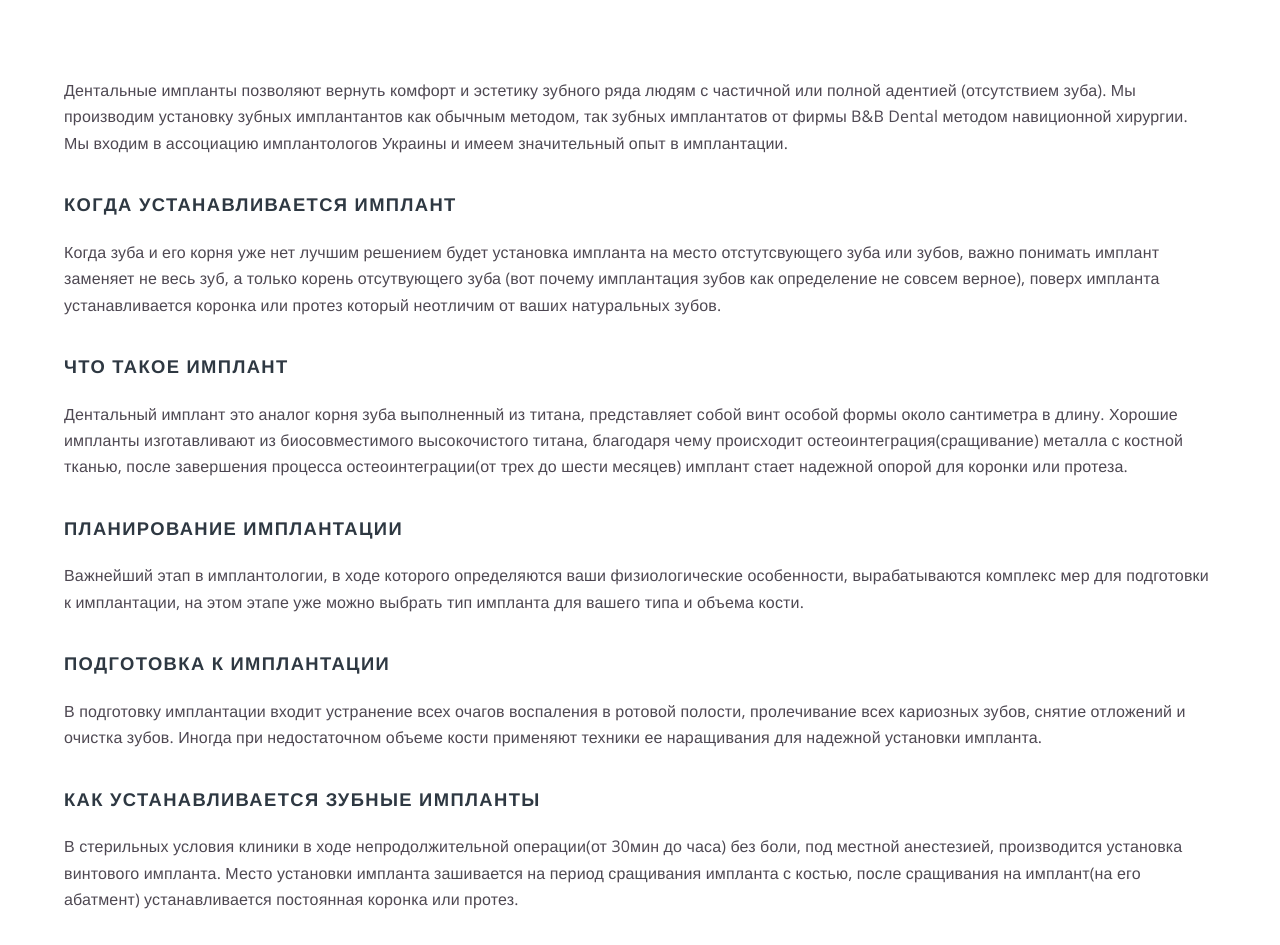
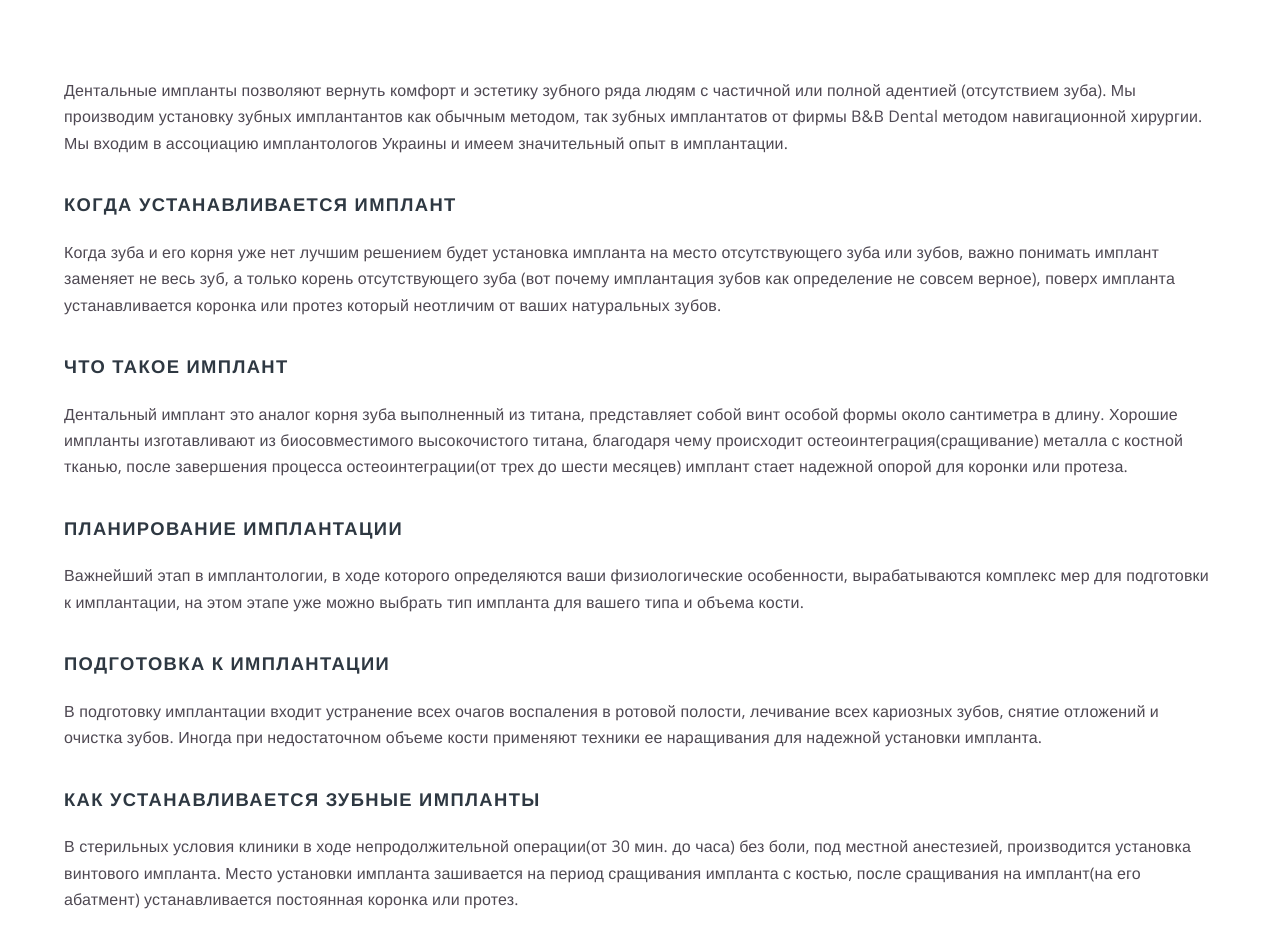
Before and after one commit to laserstom/laserstom.github.io, a Jekyll site: the page built from implant-i-implantacija-zubov.md, in a window 1280 px wide and 1400 px high. Shown: the part 354-1299 px from the top of the window. Built offline with Jekyll 4.4.1, drawn with Linux system fonts in a browser that asks for light colours.

Commit message:
orzo fix

```diff
--- a/implant-i-implantacija-zubov.md
+++ b/implant-i-implantacija-zubov.md
@@ -3,10 +3,10 @@ layout: page
 title: Имплант и имплантация зубов
 ---
 Дентальные импланты позволяют вернуть комфорт и эстетику зубного ряда людям с частичной или полной адентией (отсутствием зуба).
-Мы производим установку зубных имплантантов как обычным методом, так зубных имплантатов от фирмы B&B Dental методом навиционной хирургии. Мы входим в ассоциацию имплантологов Украины и имеем значительный опыт в имплантации.
+Мы производим установку зубных имплантантов как обычным методом, так зубных имплантатов от фирмы B&B Dental методом навигационной хирургии. Мы входим в ассоциацию имплантологов Украины и имеем значительный опыт в имплантации.
 
 ### Когда устанавливается имплант
-Когда зуба и его корня уже нет лучшим решением будет установка импланта на место отстутсвующего зуба или зубов, важно понимать имплант заменяет не весь зуб, а только корень отсутвующего зуба (вот почему имплантация зубов как определение не совсем верное), поверх импланта устанавливается коронка или протез который неотличим от ваших натуральных зубов.
+Когда зуба и его корня уже нет лучшим решением будет установка импланта на место отсутствующего зуба или зубов, важно понимать имплант заменяет не весь зуб, а только корень отсутствующего зуба (вот почему имплантация зубов как определение не совсем верное), поверх импланта устанавливается коронка или протез который неотличим от ваших натуральных зубов.
 
 ### Что такое имплант
 Дентальный имплант это аналог корня зуба выполненный из титана, представляет собой винт особой формы около сантиметра в длину. Хорошие импланты изготавливают из биосовместимого высокочистого титана, благодаря чему происходит остеоинтеграция(сращивание) металла с костной тканью, после завершения процесса остеоинтеграции(от трех до шести месяцев) имплант стает надежной опорой для коронки или протеза.
@@ -15,10 +15,10 @@ title: Имплант и имплантация зубов
 Важнейший этап в имплантологии, в ходе которого определяются ваши физиологические особенности, вырабатываются комплекс мер для подготовки к имплантации, на этом этапе уже можно выбрать тип импланта для вашего типа и объема кости.
 
 ### Подготовка к имплантации
-В подготовку имплантации входит устранение всех очагов воспаления в ротовой полости, пролечивание всех кариозных зубов, снятие отложений и очистка зубов. Иногда при недостаточном объеме кости применяют техники ее наращивания для надежной установки импланта.
+В подготовку имплантации входит устранение всех очагов воспаления в ротовой полости, лечивание всех кариозных зубов, снятие отложений и очистка зубов. Иногда при недостаточном объеме кости применяют техники ее наращивания для надежной установки импланта.
 
 ### Как устанавливается зубные импланты
-В стерильных условия клиники в ходе непродолжительной операции(от 30мин до часа) без боли, под местной анестезией, производится установка винтового импланта. Место установки импланта зашивается на период сращивания импланта с костью, после сращивания на имплант(на его абатмент) устанавливается постоянная коронка или протез.
+В стерильных условия клиники в ходе непродолжительной операции(от 30 мин. до часа) без боли, под местной анестезией, производится установка винтового импланта. Место установки импланта зашивается на период сращивания импланта с костью, после сращивания на имплант(на его абатмент) устанавливается постоянная коронка или протез.
 
 ### Риски имплантации
 Имплантация это хирургическое вмешательство и поэтому полностью не исключает осложнения, но риски при установке имплантов у специалистов при тщательном планировании минимальны и сравнимы с рисками при удалении зубов.
```
Also changed, not shown: lazernaja-kosmetologija.md (+1 -1 lines), lechenie-kornevyh-kanalov.md (+1 -1 lines), lechenie-zubov.md (+2 -2 lines).
